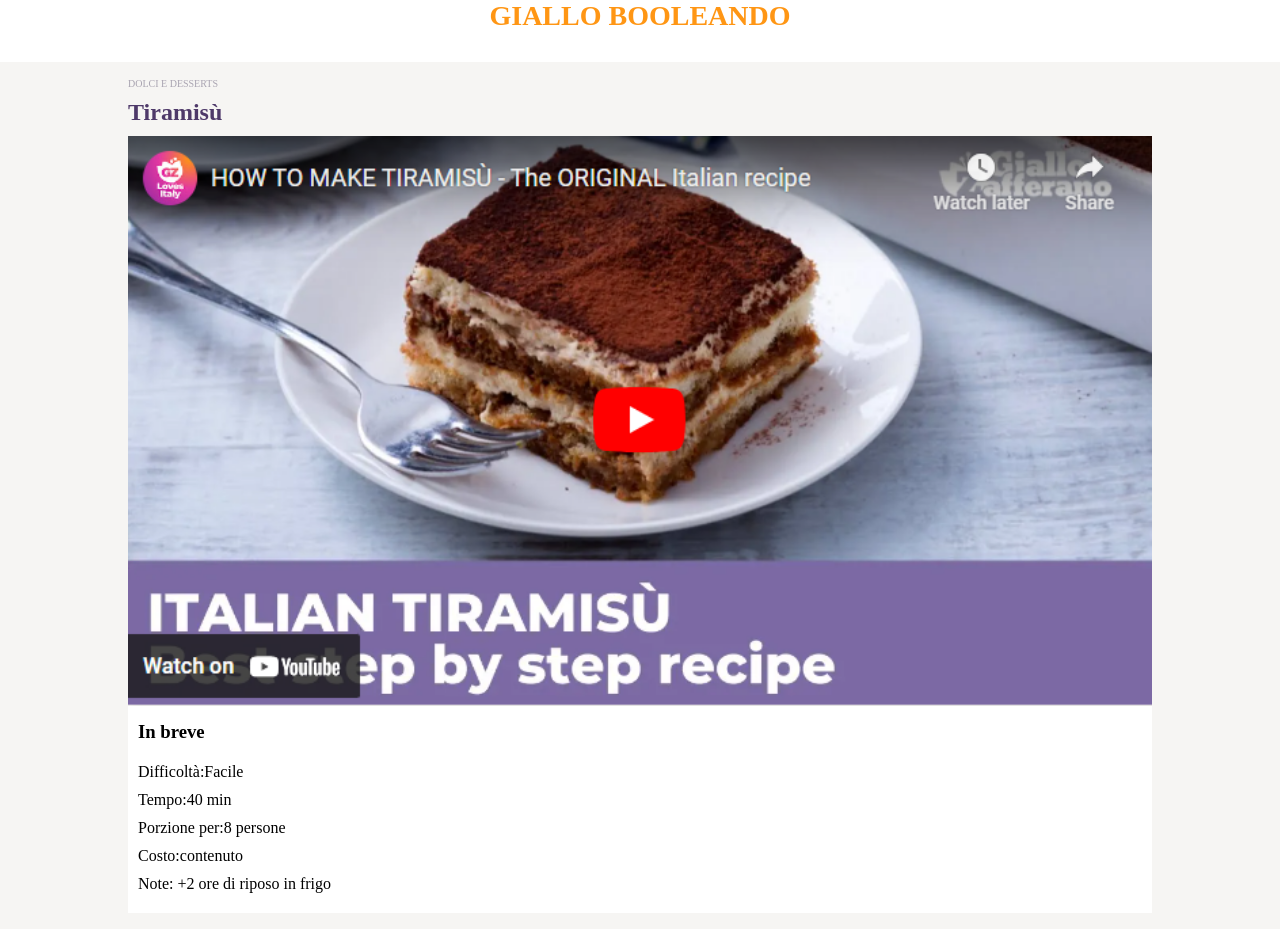
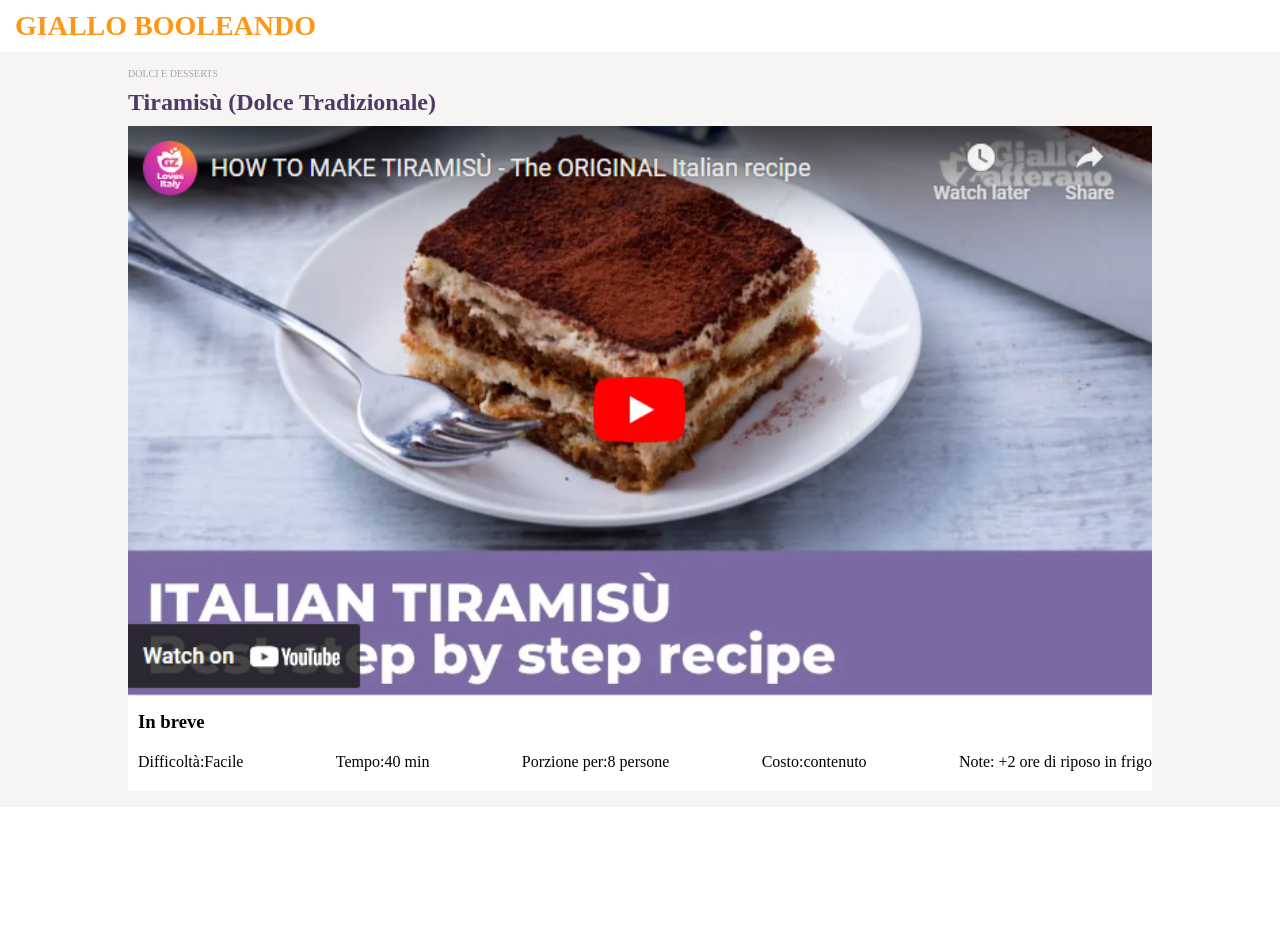
Before and after one commit to Tommasomerola/htmlcss-responsive-layout, a plain HTML site: page index.html in a window 1280 px wide. After the commit the page ends 807 px from the top, so only its background shows below. Drawn offline with Linux system fonts and the light colour scheme.

Commit message:
fai media tablet

```diff
--- a/css/style.css
+++ b/css/style.css
@@ -14,6 +14,7 @@ header{
     font-size: 14px;
     display: flex;
     justify-content: center;
+    padding: 10px 0;
     color: rgba(255,150,20,255);
 }
 
@@ -25,7 +26,8 @@ main{
 
 .container{
     width: 80%;
-    margin: 30px auto;
+    margin: 0px auto;
+
 }
 
 #info-ricetta{
@@ -42,6 +44,10 @@ main{
 #categoria{
     font-size: 10px;
     color: rgba(169,164,177,255);
+}
+
+.text_plus{
+    display: none;
 }
 
 .col-video{
@@ -74,3 +80,26 @@ main{
     list-style: none;
     padding: 5px 0;
 }
+
+
+/* versione tablet */
+@media screen and (min-width:768px){
+
+
+
+    .col-info ul{
+        display: flex;
+        flex-direction: row;
+        flex-wrap: wrap;
+        justify-content: space-between;
+    }
+
+    .text_plus{
+        display: inline;
+    }
+
+    #titolo{
+        justify-content: flex-start;
+        padding-left: 15px;
+    }
+}
--- a/index.html
+++ b/index.html
@@ -19,7 +19,11 @@
 
                 <section id="info-ricetta">
                     <div id="categoria">DOLCI E DESSERTS</div>
-                    <H2>Tiramisù</H2>
+                    <H2>
+                        Tiramisù
+                        <span class="text_plus">(Dolce Tradizionale)</span>
+                    </H2>
+
                     <div class="row">
                         <div class="col-video"> <img src="./img/image (10).png" alt=""></div>
                         <div class="col-info">
```
